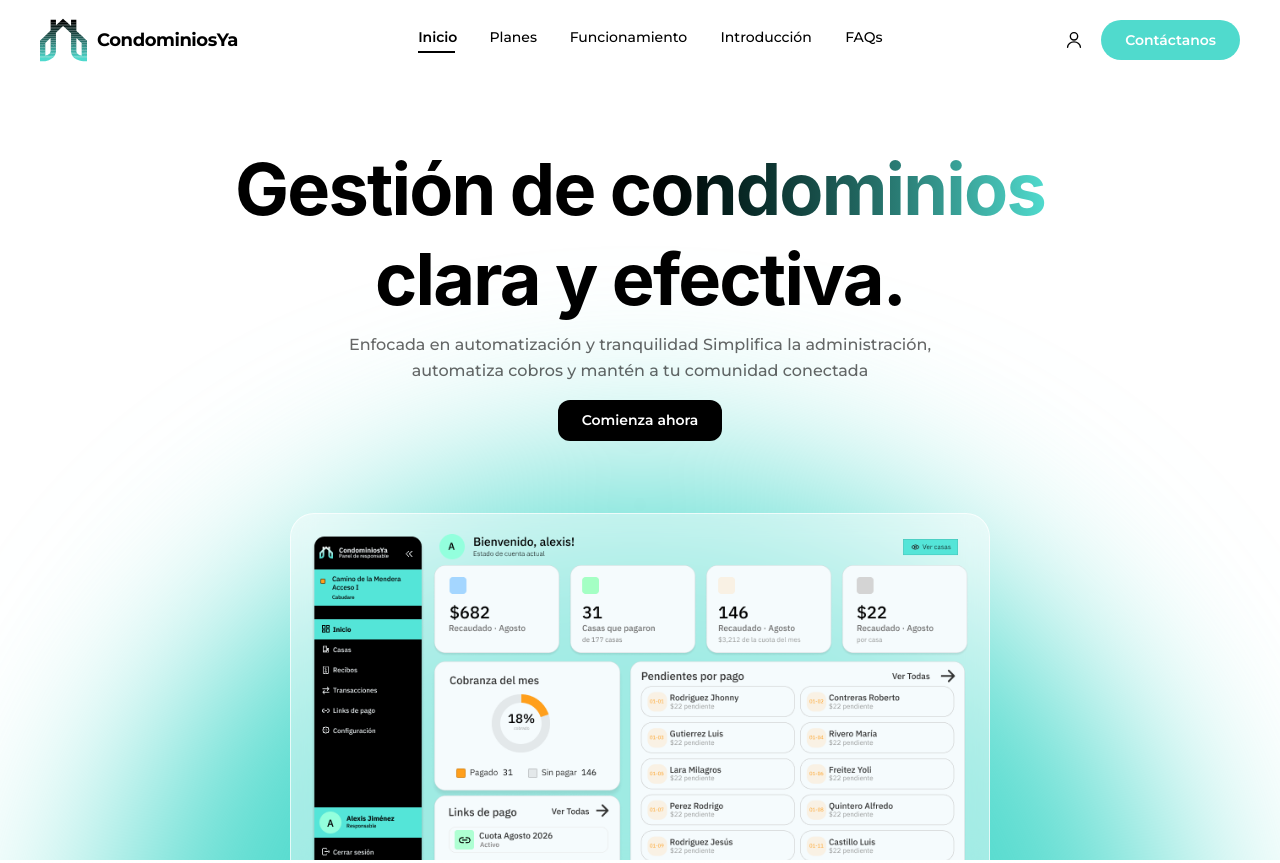
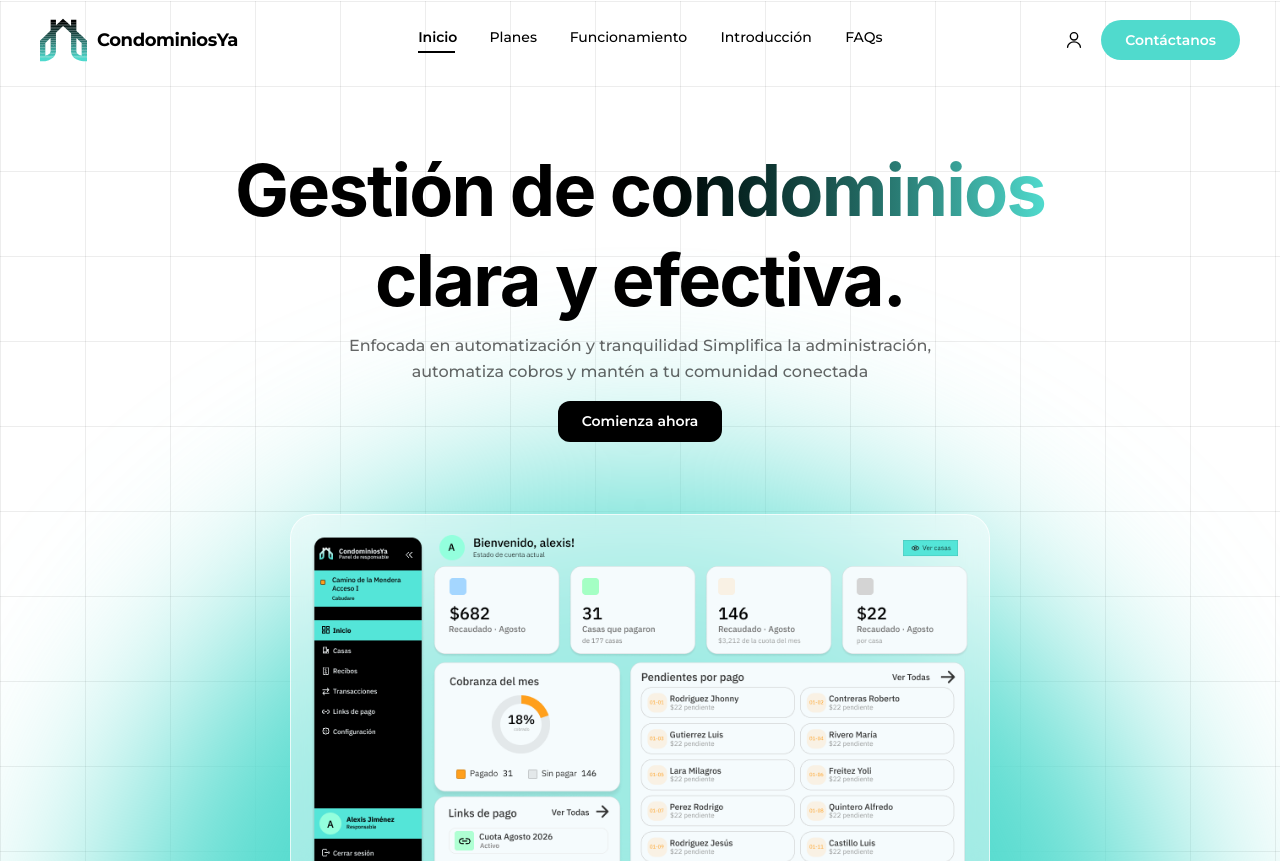
Before and after one commit to Alexisdjm/CondominiosLanding, a Next.js app: page / in a window 1280 px wide. Shown: the top 863 px of the page. Built offline with nearby package versions, Linux system fonts and the light colour scheme.

Commit message:
Enhance Header and HeroBanner components with scroll effects and grid background; introduce GridBG component in UI

```diff
--- a/app/globals.css
+++ b/app/globals.css
@@ -90,3 +90,19 @@ body {
 .send-cta:active {
   transform: scale(0.95);
 }
+
+.grid-bg {
+  --grid-gap-mobile: 85px;
+  --grid-gap-desktop: 85px;
+  --grid-line-color: rgba(0, 0, 0, 0.07);
+  background-image:
+    linear-gradient(to right, var(--grid-line-color) 1px, transparent 1px),
+    linear-gradient(to bottom, var(--grid-line-color) 1px, transparent 1px);
+  background-size: var(--grid-gap-mobile) var(--grid-gap-mobile);
+}
+
+@media (min-width: 768px) {
+  .grid-bg {
+    background-size: var(--grid-gap-desktop) var(--grid-gap-desktop);
+  }
+}
--- a/components/Header/Header.tsx
+++ b/components/Header/Header.tsx
@@ -6,14 +6,22 @@ import { DesktopNav } from "@/components/Header/DesktopNav";
 import { HeaderActions } from "@/components/Header/HeaderActions";
 import { HeaderBrand } from "@/components/Header/HeaderBrand";
 import { MobileSidebar } from "@/components/Header/MobileSidebar";
+import { useScrolled } from "@/components/Header/useScrolled";
 import { useSidebar } from "@/components/Header/useSidebar";
 
 export function Header() {
   const pathname = usePathname() ?? "";
   const { isOpen, open, close } = useSidebar();
+  const isScrolled = useScrolled();
 
   return (
-    <header className="w-full bg-white">
+    <header
+      className={`sticky top-0 z-50 w-full transition-[background-color,backdrop-filter,border-color] duration-300 ${
+        isScrolled
+          ? "border-b border-black/5 bg-white/85 backdrop-blur-md"
+          : "border-b border-transparent bg-transparent"
+      }`}
+    >
       <div className="mx-auto flex h-20 max-w-7xl items-center justify-between px-6 lg:px-10">
         <button
           type="button"
--- /dev/null
+++ b/components/Header/useScrolled.ts
@@ -0,0 +1,15 @@
+import { useCallback, useSyncExternalStore } from "react";
+
+export function useScrolled(threshold = 1) {
+  const subscribe = useCallback((onStoreChange: () => void) => {
+    window.addEventListener("scroll", onStoreChange, { passive: true });
+    return () => window.removeEventListener("scroll", onStoreChange);
+  }, []);
+
+  const getSnapshot = useCallback(
+    () => window.scrollY > threshold,
+    [threshold],
+  );
+
+  return useSyncExternalStore(subscribe, getSnapshot, () => false);
+}
--- a/components/HeroBanner/HeroBanner.tsx
+++ b/components/HeroBanner/HeroBanner.tsx
@@ -1,13 +1,14 @@
 import Image from "next/image";
 import { images } from "@/assets/images";
-import { GradientBG } from "@/components/UI";
-import { CustomCTA } from "../UI/CustomCTA";
+import { CustomCTA, GradientBG, GridBG } from "@/components/UI";
 
 export function HeroBanner() {
   const { dashboard } = images;
 
   return (
-    <section className="relative overflow-hidden bg-white pt-12 pb-0 lg:pt-16">
+    <section className="relative -mt-20 overflow-hidden bg-white pt-32 pb-0 lg:pt-36">
+      <GridBG gap={85} />
+
       <div className="relative z-10 mx-auto max-w-5xl px-6 text-center lg:px-10">
         <h1 className="font-display text-4xl font-bold leading-tight tracking-tight text-black sm:text-5xl lg:text-6xl xl:text-7xl">
           <span className="block">
--- /dev/null
+++ b/components/UI/GridBG.tsx
@@ -0,0 +1,31 @@
+import type { CSSProperties } from "react";
+
+type GridBGProps = {
+  gap?: number;
+  mobileGap?: number;
+  lineColor?: string;
+  className?: string;
+};
+
+export function GridBG({
+  gap = 85,
+  mobileGap,
+  lineColor = "rgba(0, 0, 0, 0.07)",
+  className = "",
+}: GridBGProps) {
+  const resolvedMobileGap = mobileGap ?? gap;
+
+  return (
+    <div
+      className={`grid-bg pointer-events-none absolute inset-0 ${className}`}
+      style={
+        {
+          "--grid-gap-mobile": `${resolvedMobileGap}px`,
+          "--grid-gap-desktop": `${gap}px`,
+          "--grid-line-color": lineColor,
+        } as CSSProperties
+      }
+      aria-hidden="true"
+    />
+  );
+}
--- a/components/UI/index.ts
+++ b/components/UI/index.ts
@@ -1,3 +1,4 @@
 export { CustomCTA } from "./CustomCTA";
 export { GradientBG } from "./GradientBG";
+export { GridBG } from "./GridBG";
 export { SendCTA } from "./SendCTA";
--- a/components/icons/LogoIcon.tsx
+++ b/components/icons/LogoIcon.tsx
@@ -1,3 +1,5 @@
+import Image from "next/image";
+
 type LogoIconProps = {
   width?: number;
   height?: number;
@@ -10,13 +12,14 @@ export function LogoIcon({
   className,
 }: LogoIconProps) {
   return (
-    <img
+    <Image
       src="/logo.svg"
       width={width}
       height={height}
       alt=""
       className={className}
-      aria-hidden="true"
+      aria-hidden
+      unoptimized
     />
   );
 }
```
